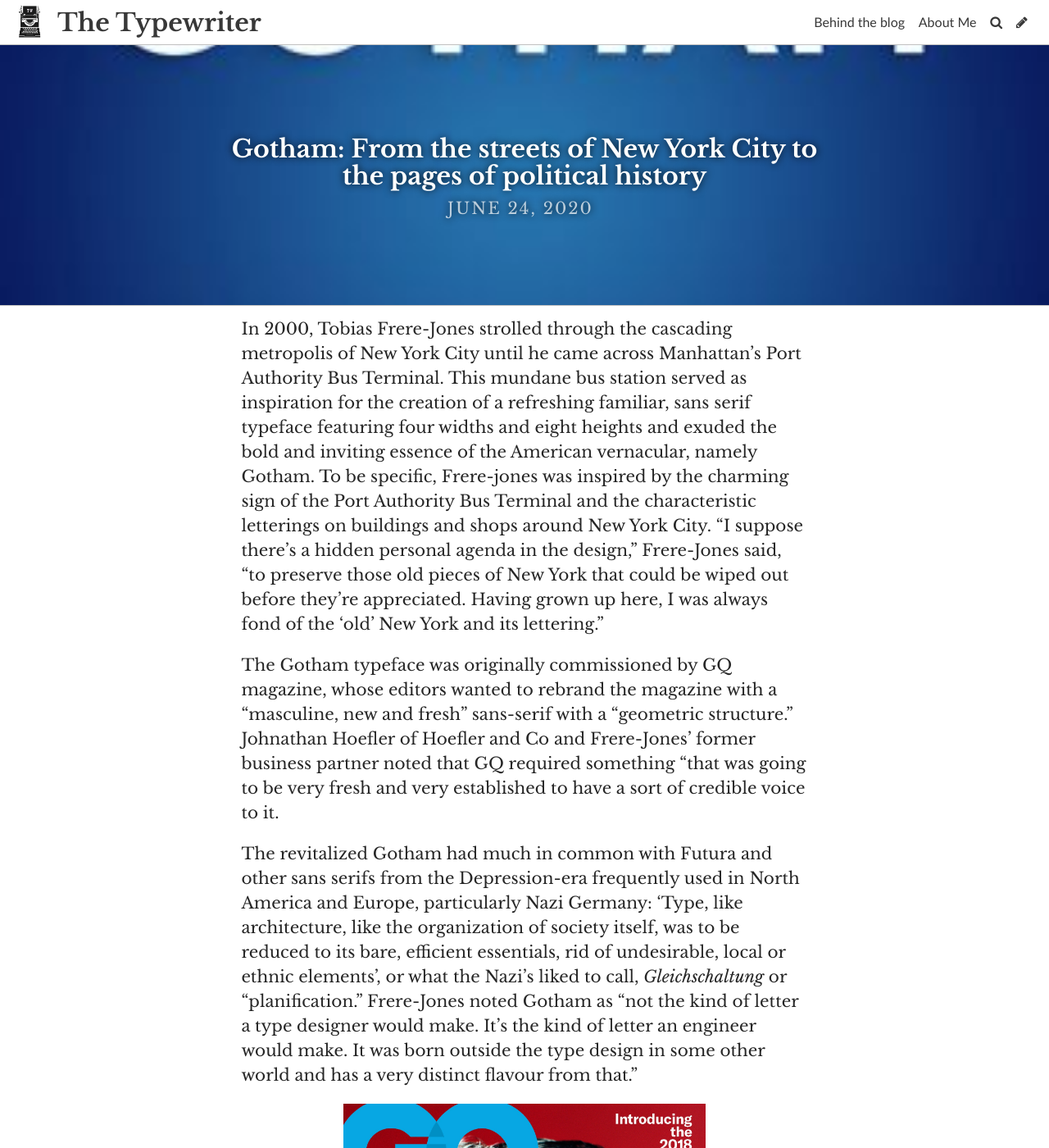
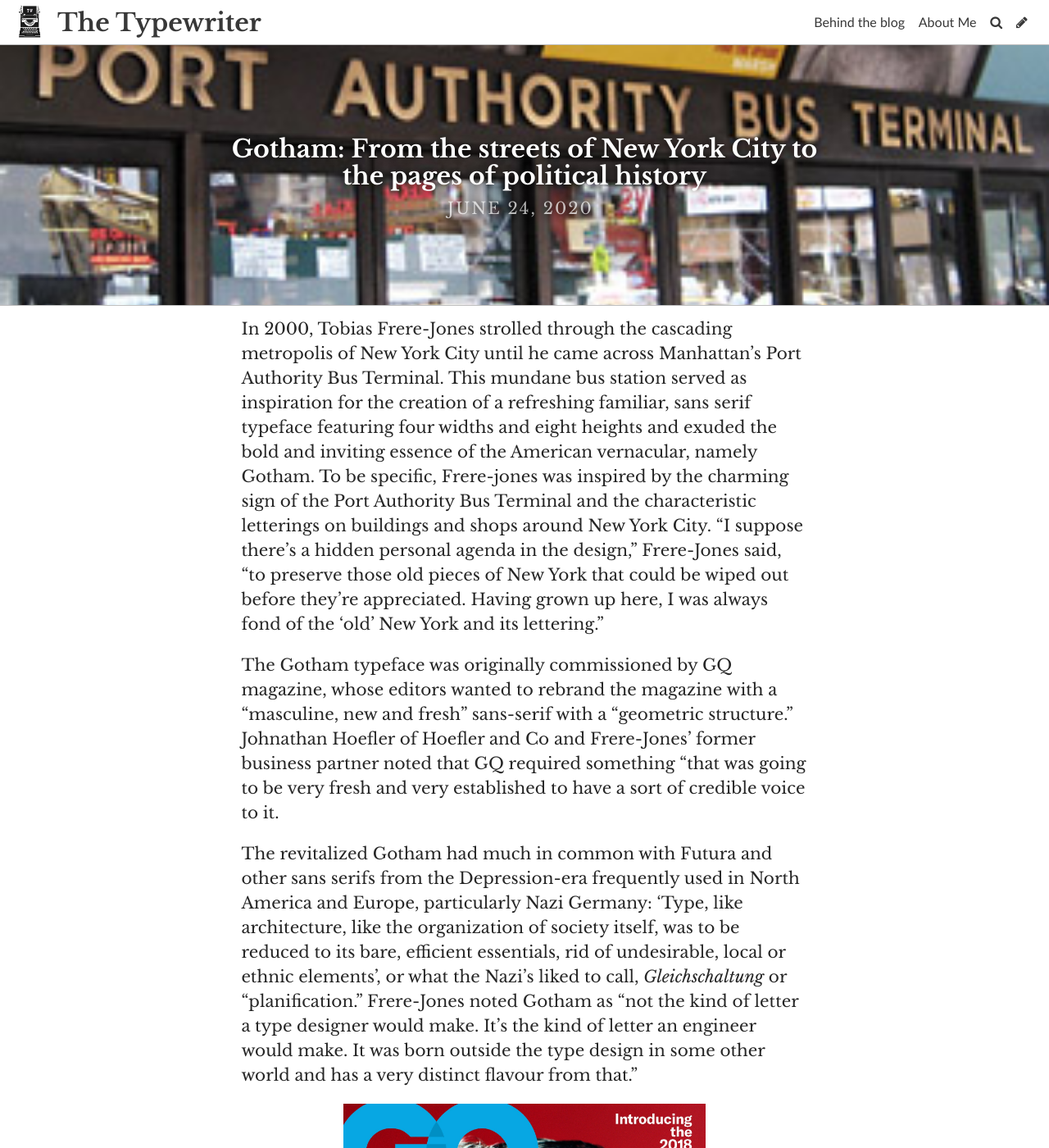
Before and after one commit to ismirithu/Typewriter, a Jekyll site: the page built from _posts/2019-07-20-here-is-my-new-post-for-trial.md, in a window 1280 px wide and 1400 px high. Shown: the whole window at 82% size. Built offline with Jekyll 4.4.1, drawn with Linux system fonts in a browser that asks for light colours; some web fonts are replaced.

Commit message:
Update Post “2019-07-20-here-is-my-new-post-for-trial”

```diff
--- a/_posts/2019-07-20-here-is-my-new-post-for-trial.md
+++ b/_posts/2019-07-20-here-is-my-new-post-for-trial.md
@@ -2,7 +2,7 @@
 layout: post
 title: "Gotham: From the streets of New York City to the pages of political history"
 date: 2020-06-24 17:50
-header_feature_image: ../uploads/8a3ba0871ab7bbef02db5b298b7f2ced.jpg
+header_feature_image: ../uploads/gotham.jpg
 caption: Obama's Presidential Campaign mock poster via
   http://www.rotatingcorpse.com/looking_good/design-if-you-appreciate-this-you-are-a-nerd/7296.html
 comments: true
```
Also changed, not shown: uploads/gotham.jpg (added).
